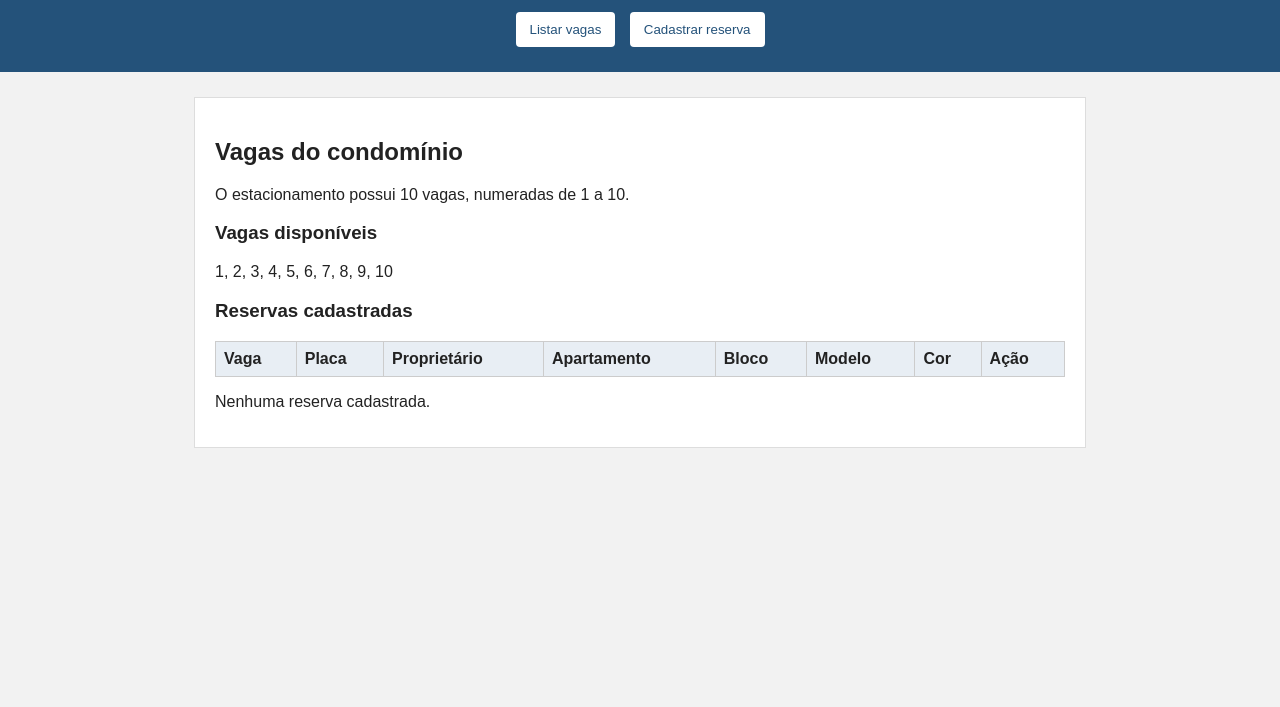
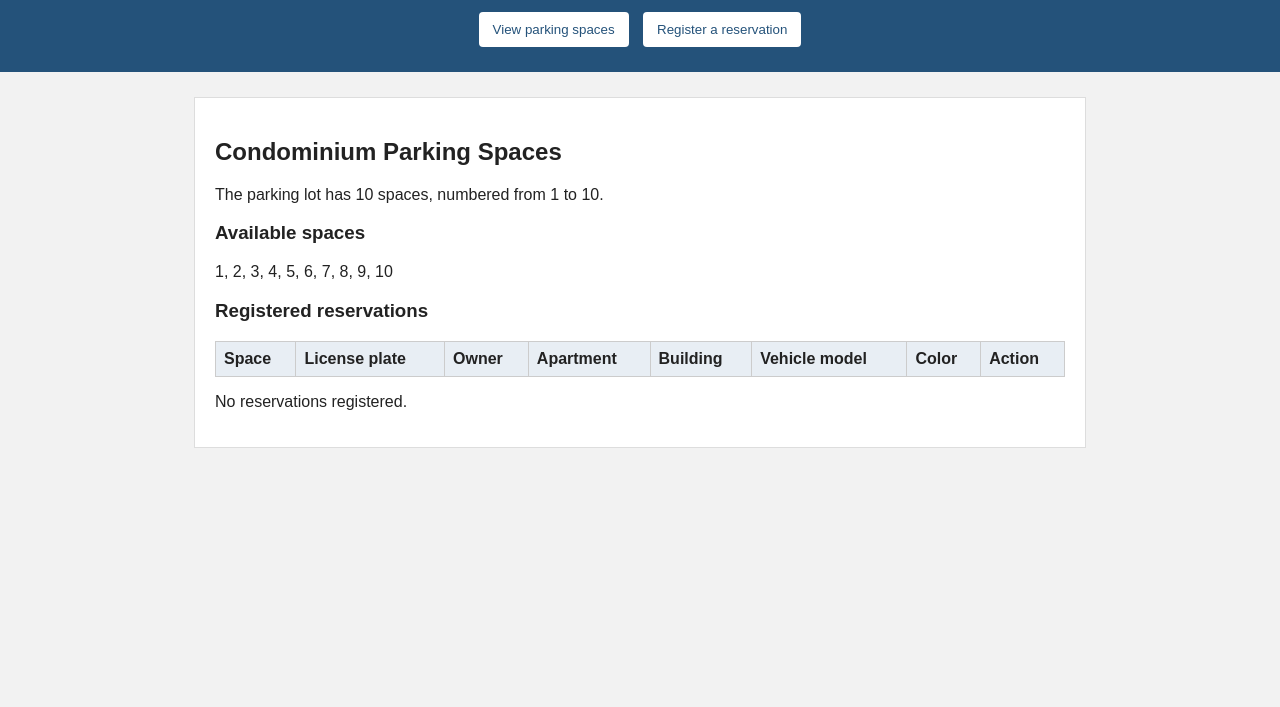
Before and after one commit to DalfovoJoao/controle-de-estacionamento, a plain HTML site: page index.html in a window 1280 px wide. Shown: the part 93-800 px from the top of the page. Drawn offline with Linux system fonts and the light colour scheme.

Commit message:
Translate parking app interface to English

```diff
--- a/index.html
+++ b/index.html
@@ -1,82 +1,80 @@
 <!DOCTYPE html>
-<html lang="pt-BR">
+<html lang="en">
 <head>
   <meta charset="UTF-8">
   <meta name="viewport" content="width=device-width, initial-scale=1.0">
-  <title>Controle de Estacionamento</title>
-  <link rel="stylesheet" href="css-estacionamento.css">
+  <title>Parking Management System</title>
+  <link rel="stylesheet" href="style.css">
 </head>
 <body>
   <header>
-    <h1>Controle de Estacionamento</h1>
+    <h1>Parking Management System</h1>
     <nav>
-      <button type="button" onclick="mostrarTela('vagas')">Listar vagas</button>
-      <button type="button" onclick="mostrarTela('cadastro')">Cadastrar reserva</button>
+      <button type="button" onclick="showScreen('spaces')">View parking spaces</button>
+      <button type="button" onclick="showScreen('registration')">Register a reservation</button>
     </nav>
   </header>
 
   <main>
-    <!-- Tela 1: listagem e vagas livres -->
-    <section id="tela-vagas">
-      <h2>Vagas do condomínio</h2>
-      <p>O estacionamento possui 10 vagas, numeradas de 1 a 10.</p>
+    <section id="screen-spaces">
+      <h2>Condominium Parking Spaces</h2>
+      <p>The parking lot has 10 spaces, numbered from 1 to 10.</p>
 
-      <h3>Vagas disponíveis</h3>
-      <p id="vagas-disponiveis"></p>
+      <h3>Available spaces</h3>
+      <p id="available-spaces"></p>
 
-      <h3>Reservas cadastradas</h3>
-      <div class="tabela-container">
+      <h3>Registered reservations</h3>
+      <div class="table-container">
         <table>
           <thead>
             <tr>
-              <th>Vaga</th>
-              <th>Placa</th>
-              <th>Proprietário</th>
-              <th>Apartamento</th>
-              <th>Bloco</th>
-              <th>Modelo</th>
-              <th>Cor</th>
-              <th>Ação</th>
+              <th>Space</th>
+              <th>License plate</th>
+              <th>Owner</th>
+              <th>Apartment</th>
+              <th>Building</th>
+              <th>Vehicle model</th>
+              <th>Color</th>
+              <th>Action</th>
             </tr>
           </thead>
-          <tbody id="lista-reservas"></tbody>
+          <tbody id="reservation-list"></tbody>
         </table>
       </div>
-      <p id="mensagem-lista"></p>
+      <p id="list-message"></p>
     </section>
 
-    <!-- Tela 2: cadastro, dentro do mesmo sistema -->
-    <section id="tela-cadastro" class="escondido">
-      <h2>Cadastro de reserva</h2>
-      <p>Preencha os dados do veículo para reservar uma vaga.</p>
+    <section id="screen-registration" class="hidden">
+      <h2>Register a reservation</h2>
+      <p>Enter the vehicle information to reserve a space.</p>
 
-      <form id="formulario">
-        <label for="placa">Placa do veículo</label>
-        <input id="placa" type="text" maxlength="7" placeholder="ABC1D23" required>
+      <form id="reservation-form">
+        <label for="license-plate">License plate</label>
+        <input id="license-plate" type="text" maxlength="7" placeholder="ABC1D23" required>
 
-        <label for="proprietario">Nome do proprietário</label>
-        <input id="proprietario" type="text" required>
+        <label for="owner">Owner's name</label>
+        <input id="owner" type="text" required>
 
-        <label for="apartamento">Número do apartamento</label>
-        <input id="apartamento" type="text" required>
+        <label for="apartment">Apartment number</label>
+        <input id="apartment" type="text" required>
 
-        <label for="bloco">Bloco do apartamento</label>
-        <input id="bloco" type="text" required>
+        <label for="building">Building</label>
+        <input id="building" type="text" required>
 
-        <label for="modelo">Modelo do veículo</label>
-        <input id="modelo" type="text" required>
+        <label for="model">Vehicle model</label>
+        <input id="model" type="text" required>
 
-        <label for="cor">Cor do veículo</label>
-        <input id="cor" type="text" required>
+        <label for="color">Vehicle color</label>
+        <input id="color" type="text" required>
 
-        <label for="vaga">Número da vaga (1 a 10)</label>
-        <input id="vaga" type="number" min="1" max="10" required>
+        <label for="space">Parking space (1 to 10)</label>
+        <input id="space" type="number" min="1" max="10" required>
 
-        <button type="submit">Salvar reserva</button>
+        <button type="submit">Save reservation</button>
       </form>
     </section>
   </main>
 
-  <script src="javascript-estacionamento-.js"></script>
+  <script src="script.js"></script>
 </body>
 </html>
```
